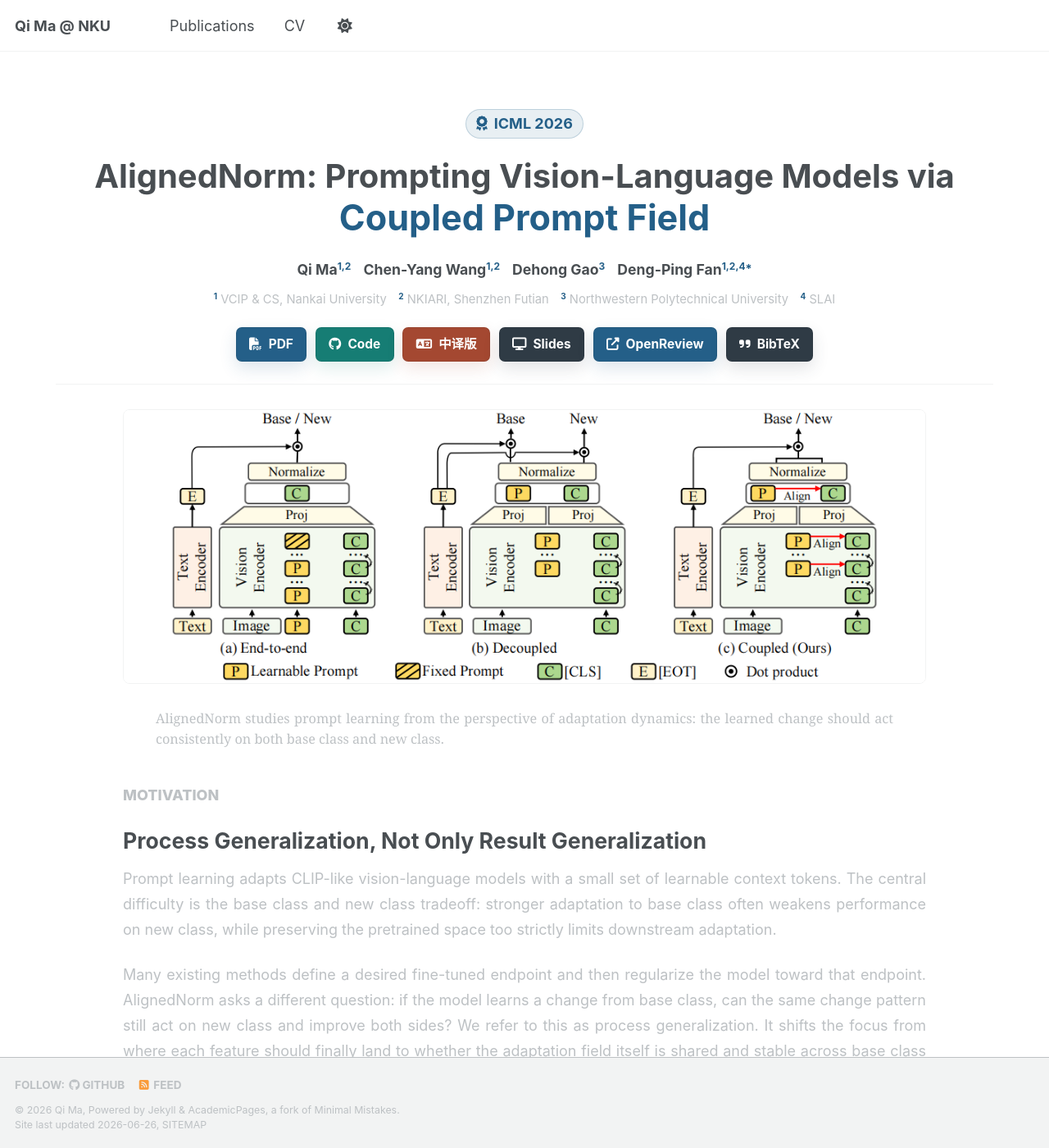
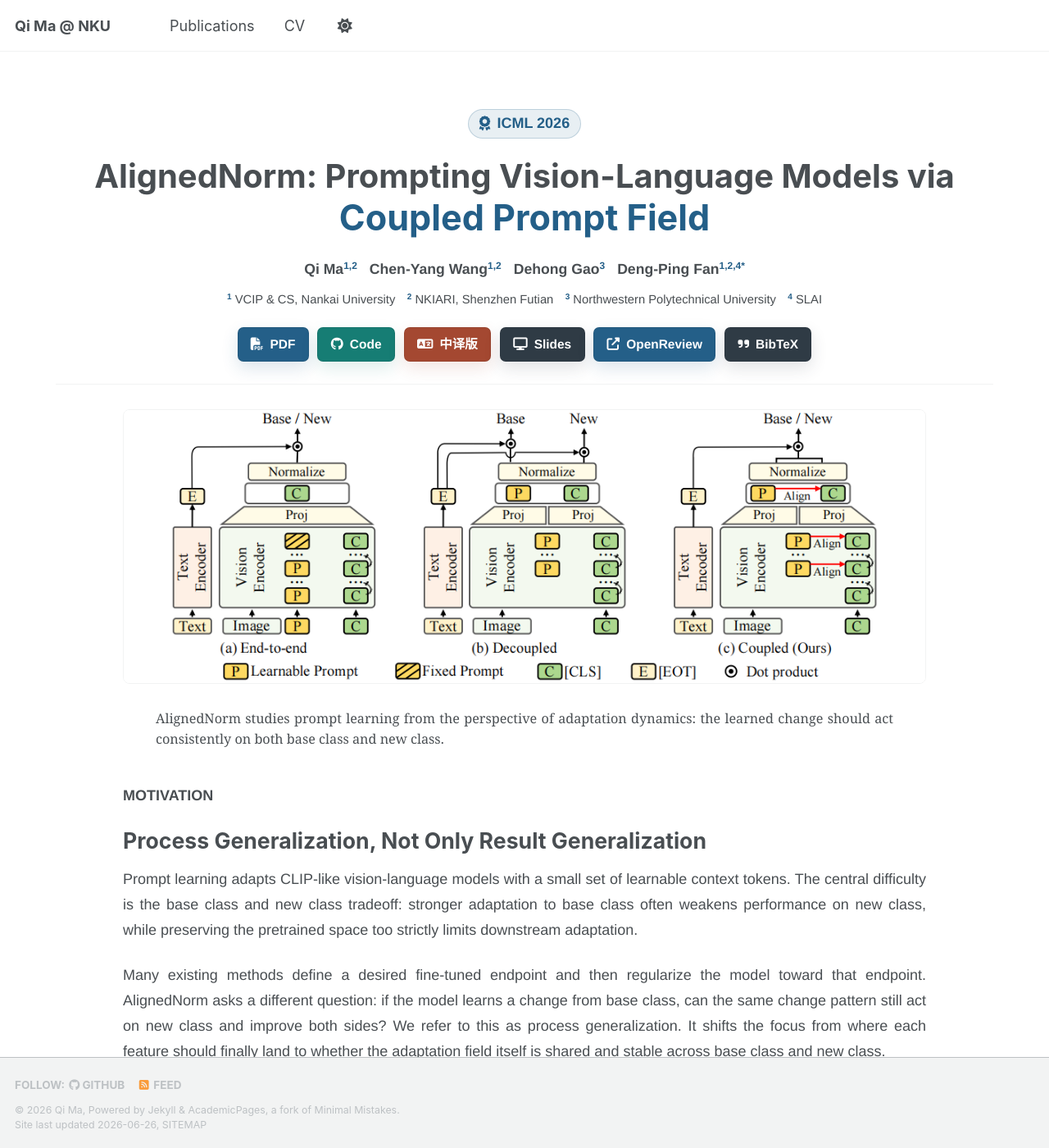
Before and after one commit to QByteM/QByteM.github.io, a Jekyll site: the page built from _pages/papers/alignednorm.html, in a window 1280 px wide and 1400 px high. Shown: the whole window at 82% size. Built offline with Jekyll 4.4.1, drawn with Linux system fonts in a browser that asks for light colours; a style sheet for code colours, icons or effects is not loaded; some of the changed text lies outside the part shown.

Commit message:
Improve AlignedNorm page typography

```diff
--- a/_pages/papers/alignednorm.html
+++ b/_pages/papers/alignednorm.html
@@ -40,11 +40,11 @@ excerpt: "AlignedNorm studies process generalization in prompt learning by model
     --an-rust: #a44831;
     --an-gold: #d58a28;
     --an-ink: var(--global-text-color);
-    --an-muted: var(--global-text-color-light);
+    --an-muted: var(--global-text-color);
     --an-border: var(--global-border-color);
     --an-bg: var(--global-bg-color);
     color: var(--an-ink);
-    font-family: inherit;
+    font-family: "Helvetica Neue", Arial, "PingFang SC", "Hiragino Sans GB", "Microsoft YaHei", "SimHei", sans-serif;
   }
 
   .an-hero {
@@ -191,7 +191,7 @@ excerpt: "AlignedNorm studies process generalization in prompt learning by model
   }
 
   .an-section p {
-    color: var(--an-muted);
+    color: var(--an-ink);
     line-height: 1.72;
   }
 
@@ -241,16 +241,15 @@ excerpt: "AlignedNorm studies process generalization in prompt learning by model
     border-left-color: var(--an-teal);
   }
 
-  .an-comparison-item h3 {
-    margin: 0 0 0.45rem;
-    font-size: 1rem;
-    line-height: 1.28;
-  }
-
   .an-comparison-item p {
     margin: 0;
     font-size: 0.93rem;
     line-height: 1.58;
+  }
+
+  .an-comparison-label {
+    color: var(--an-ink);
+    font-weight: 800;
   }
 
   .an-figure {
@@ -270,7 +269,7 @@ excerpt: "AlignedNorm studies process generalization in prompt learning by model
   .an-figure figcaption {
     max-width: 900px;
     margin: 0.65rem auto 0;
-    color: var(--an-muted);
+    color: var(--an-ink);
     font-size: 0.9rem;
     line-height: 1.55;
   }
@@ -402,12 +401,10 @@ excerpt: "AlignedNorm studies process generalization in prompt learning by model
 
     <div class="an-comparison">
       <article class="an-comparison-item">
-        <h3>Result-first view</h3>
-        <p>Searches for an ideal target representation after tuning. This is difficult in open settings because new class endpoints cannot be reliably inferred from base class alone.</p>
+        <p><span class="an-comparison-label">Result-first view</span> searches for an ideal target representation after tuning, but new class endpoints are hard to infer from base class data.</p>
       </article>
       <article class="an-comparison-item">
-        <h3>Process-first view</h3>
-        <p>Models prompt tuning as a field of changes over the feature space. Generalization requires this field to remain coupled between base class and new class.</p>
+        <p><span class="an-comparison-label">Process-first view</span> models prompt tuning as a field of changes over the feature space. Generalization requires this field to remain coupled between base class and new class.</p>
       </article>
     </div>
   </section>
```
